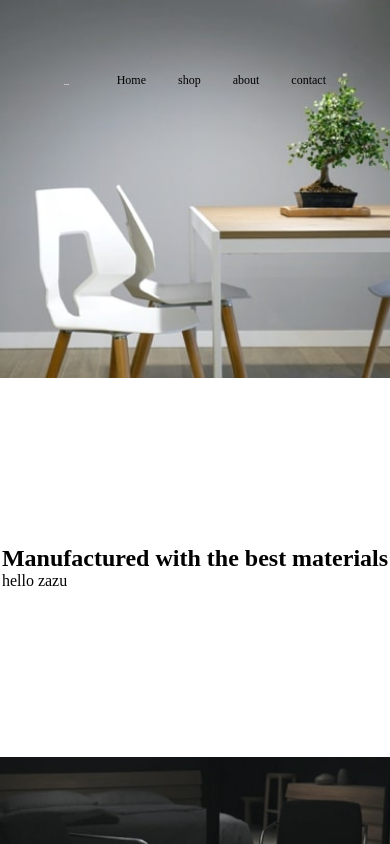
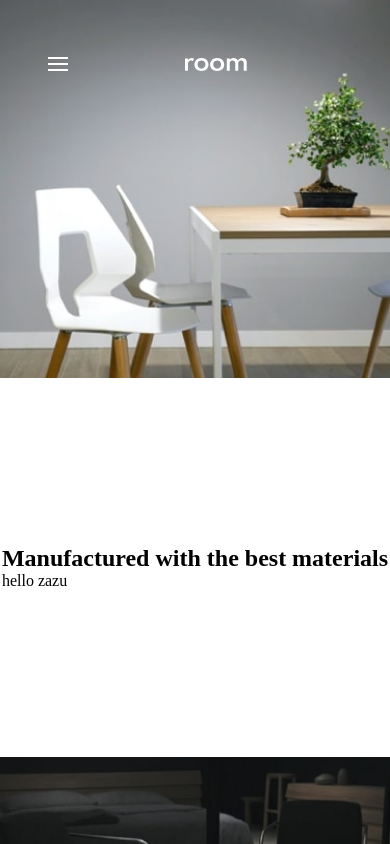
Before and after one commit to Emmanuetoks/Room-Website, a React (Vite) app: page / in a window 390 px wide. Shown: the top 844 px of the page. Built offline with nearby package versions, Linux system fonts and the light colour scheme.

Commit message:
RESPONSIVE NavBar
Made the navbar responsive across different viewports

```diff
--- a/CSS/index.css
+++ b/CSS/index.css
@@ -32,8 +32,13 @@ img {
 body,
 .main,
 #root {
+    min-height: 100vh;
+}
 
-    min-height: 100vh;
+
+button {
+    border: 0 solid transparent;
+    outline: 0 solid transparent;
 }
 
 /* ------------- */
@@ -74,6 +79,10 @@ body,
     position: absolute;
 }
 
+.pos-rel {
+    position: relative;
+}
+
 .fs-100 {
     font-size: var(--fs-100);
 }
@@ -96,7 +105,9 @@ body,
 
 /* Component Styling */
 .main__header {
-    padding: 3rem 4rem;
+    inset-inline: 0;
+    background-color: transparent;
+    padding: 2rem 3rem;
 }
 
 .navbar {
@@ -104,9 +115,18 @@ body,
     align-items: center;
 }
 
-
 .navbar__menu {
     align-items: flex-start;
+}
+
+.navbar-btn {
+    width: 20px;
+    display: none;
+    aspect-ratio: 10 / 7;
+    z-index: 999;
+    background-color: transparent;
+    background-image: url('/assets/images/icon-hamburger.svg');
+    background-repeat: no-repeat;
 }
 
 .container {
@@ -114,6 +134,7 @@ body,
     gap: 0;
     /* grid-template-rows: 1fr 0.5fr; */
 }
+
 
 .main__content {
     grid-template-columns: 1fr 1fr;
@@ -124,9 +145,42 @@ body,
     grid-template-columns: 1fr 1.5fr 1fr;
 }
 
-@media (max-width: 900px) {
-    .main__content, .main__footer {
+@media (max-width: 1024px) {
+
+    .main__content,
+    .main__footer {
         grid-template-columns: 1fr;
         grid-auto-rows: 1fr;
     }
 }
+
+@media (max-width: 700px) {
+    .navbar-btn {
+        display: block;
+    }
+    .navbar__logo {
+        position: absolute;
+        inset-block-start: 45%;
+        margin-left: 35%;
+
+    }
+
+    .navbar__menu {
+        justify-content: end;
+        align-items: center;
+        padding-inline-end: 2em;
+        position: absolute;
+        inset: 0 0 0 0;
+        background-color: var(--clr_primary-300);
+        transition-property: transform;
+        transition-duration: 300ms !important;
+    }
+
+    .navbar__menu--hide {
+        transform: translateY(-100%);
+    }
+
+    .nav-btn-clicked {
+        background-image: url('/assets/images/icon-close.svg');
+    }
+}
--- a/src/components/NavBar.jsx
+++ b/src/components/NavBar.jsx
@@ -1,13 +1,29 @@
 import Logo from '../../public/assets/images/logo.svg'
 
 const NavBar = () => {
+  const toggleNavMenu = (e) => {
+      if (e.target.classList.contains('nav-btn-clicked')) {
+        e.target.classList.remove('nav-btn-clicked')
+      } else {
+        e.target.classList.add('nav-btn-clicked')
+      }
+      const navMenuClassHide = 'navbar__menu--hide'
+      const navMenu = document.getElementById('navMenu')
+      if (navMenu.classList.contains(navMenuClassHide)) {
+        navMenu.classList.remove(navMenuClassHide)
+      } else {
+        navMenu.classList.add(navMenuClassHide)
+      }
+  }
   return (
-    <nav className="navbar flex" style={{'--gap': '3rem'}}>
+    <nav className="navbar flex" style={{ '--gap': '3rem' }}>
+      <button onClick={toggleNavMenu} className='navbar-btn'>
+        <span className='sr-only'>Navigation button</span>
+      </button>
       <div className="navbar__logo">
-          <img src={Logo}/>
+        <img src={Logo} />
       </div>
-
-        <ul className="navbar__menu fs-100 flex" style={{'--gap': '2rem'}}>
+      <ul id='navMenu' className="navbar__menu fs-100 flex navbar__menu--hide" style={{ '--gap': '2rem' }}>
         <li className="navbar__link">Home</li>
         <li className="navbar__link">shop</li>
         <li className="navbar__link">about</li>
--- a/src/layout/RootLayout.jsx
+++ b/src/layout/RootLayout.jsx
@@ -6,7 +6,7 @@ import footerImageLight from '../../public/assets/images/image-about-light.jpg'
 
 const RootLayout = () => {
     return (
-        <main className="main grid container">
+        <main className="main grid container pos-rel">
             <header className="main__header pos-abs">
                 <NavBar />
             </header>
```
Lines whose indentation alone changed are shown as unchanged.
